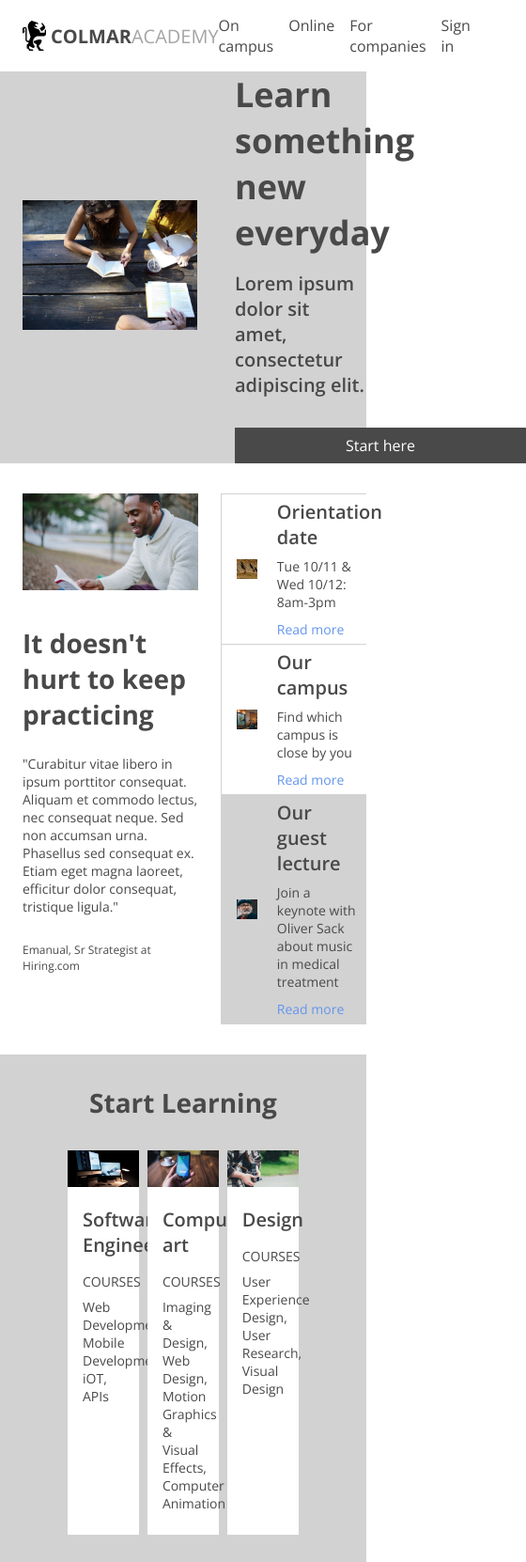
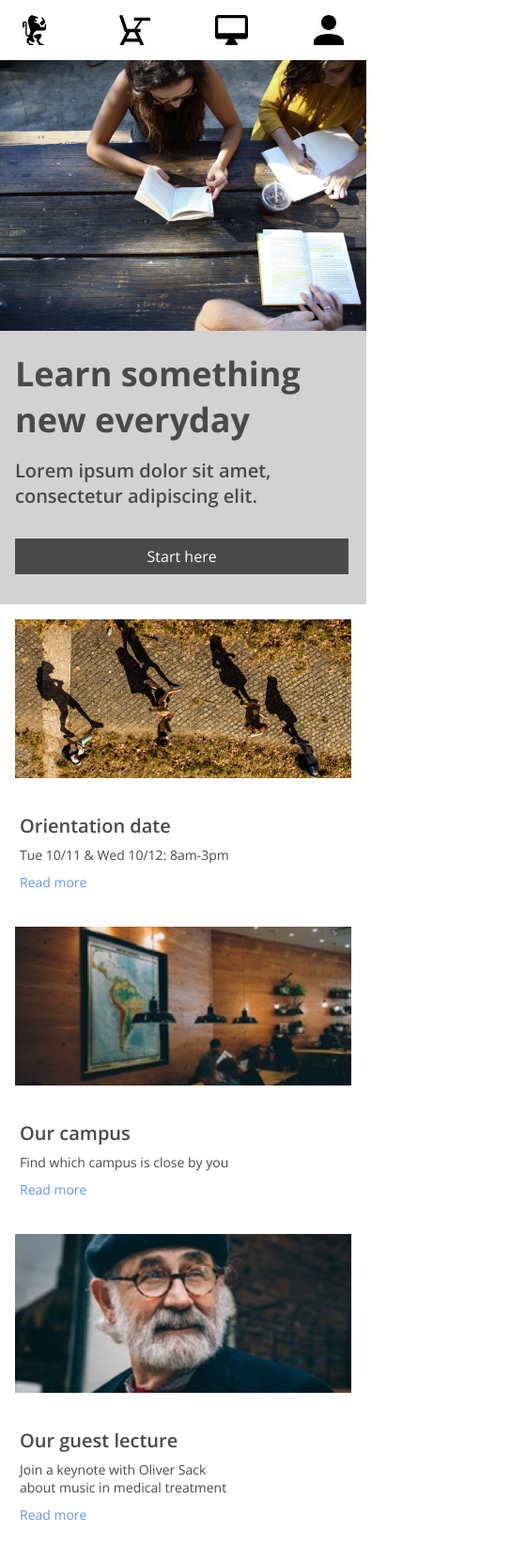
Before and after one commit to kimdrezdon/colmar-academy, a plain HTML site: page index.html in a window 390 px wide. Shown: the top 1662 px of the page at 94% size, 560 px wide, since content can reach past the window. Drawn offline with nearby package versions, Linux system fonts and the light colour scheme.

Commit message:
Add media queries for mobile screens

```diff
--- a/index.html
+++ b/index.html
@@ -17,11 +17,16 @@
             <h1>COLMAR<span>ACADEMY</span></h1>
         </div>
         <div class="nav">
-            <ul>
+            <ul class="link-text">
                 <li>On campus</li>
                 <li>Online</li>
                 <li>For companies</li>
                 <li>Sign in</li>
+            </ul>
+            <ul class="link-icons">
+                <li><img src="resources/images/ic-on-campus-cropped.svg" alt="Campus icon"></li>
+                <li><img src="resources/images/ic-online-cropped.svg" alt="Online icon"></li>
+                <li><img src="resources/images/ic-login-cropped.svg" alt="Login icon"></li>
             </ul>
         </div>
     </header>
@@ -50,7 +55,10 @@
             </div>
             <div class="info-aside">
                 <div class="read-more">
-                    <img src="resources/images/information-orientation.jpg" alt="Students walking a path">
+                    <img class="browser-image" src="resources/images/information-orientation.jpg"
+                        alt="Students walking a path">
+                    <img class="mobile-image" src="resources/images/information-orientation-mobile.jpg"
+                        alt="Students walking a path">
                     <div class="read-more-text">
                         <h3>Orientation date</h3>
                         <p>Tue 10/11 & Wed 10/12: 8am-3pm</p>
@@ -59,7 +67,10 @@
 
                 </div>
                 <div class="read-more">
-                    <img src="resources/images/information-campus.jpg" alt="Students studying in a cafe">
+                    <img class="browser-image" src="resources/images/information-campus.jpg"
+                        alt="Students studying in a cafe">
+                    <img class="mobile-image" src="resources/images/information-campus-mobile.jpg"
+                        alt="Students studying in a cafe">
                     <div class="read-more-text">
                         <h3>Our campus</h3>
                         <p>Find which campus is close by you</p>
@@ -68,7 +79,9 @@
 
                 </div>
                 <div class="read-more">
-                    <img src="resources/images/information-guest-lecture.jpg" alt="Professor">
+                    <img class="browser-image" src="resources/images/information-guest-lecture.jpg" alt="Professor">
+                    <img class="mobile-image" src="resources/images/information-guest-lecture-mobile.jpg"
+                        alt="Professor">
                     <div class="read-more-text">
                         <h3>Our guest lecture</h3>
                         <p>Join a keynote with Oliver Sack <br>about music in medical treatment</p>
--- a/style.css
+++ b/style.css
@@ -47,6 +47,35 @@ li + li {
     padding-left: 16px;
 }
 
+ul.link-icons {
+    display: none;
+}
+
+@media only screen and (max-width: 430px) {
+    .logo h1 {
+        display: none;
+    }
+
+    ul.link-text {
+        display: none;
+    }
+
+    .nav {
+        width: 70%;
+    }
+
+    ul.link-icons {
+        display: flex;
+        justify-content: space-between;
+        list-style: none;
+        height: 32px;
+    }
+
+    ul.link-icons img {
+        height: 100%;
+    }
+}
+
 /* Banner section */
 
 .banner {
@@ -71,6 +100,7 @@ li + li {
 
 .banner-aside h1 {
     font-size: 36px;
+    margin-top: 16px;
 }
 
 .banner-aside h3 {
@@ -83,12 +113,26 @@ li + li {
     text-align: center;
     background-color: rgb(73, 73, 73);
     padding: 8px 0;
-    width: 310px;
+    width: 80%;
+    margin-bottom: 32px;
 }
 
 .button a {
     color: white;
     text-decoration: none;
+}
+
+@media only screen and (max-width: 430px) {
+    .banner {
+        flex-direction: column;
+        justify-content: flex-start;
+    }
+
+    .banner-main,
+    .banner-aside {
+        width: 100%;
+        margin: 0;
+    }
 }
 
 /* Information section */
@@ -134,6 +178,10 @@ li + li {
     border-left: solid rgb(210, 210, 210) 1px;
 }
 
+img.mobile-image {
+    display: none;
+}
+
 .read-more img {
     width: 35%;
     padding: 16px;
@@ -163,11 +211,61 @@ li + li {
 }
 
 .read-more:nth-child(1) {
-    border-top: solid rgb(210, 210, 210) 1px;;
+    border-top: solid rgb(210, 210, 210) 1px;
 }
 
 .read-more:nth-child(3) {
     background-color: rgb(210, 210, 210);
+}
+
+@media only screen and (max-width: 430px) {
+    .info-aside {
+        width: 100%;
+        margin: 16px 16px 32px 16px;
+    }
+
+    .info-main {
+        display: none;
+    }
+
+    .read-more {
+        border: none;
+        flex-direction: column;
+    }
+
+    img.browser-image {
+        display: none;
+    }
+
+    img.mobile-image {
+        display: block;
+    }
+
+    .read-more img {
+        padding: 0;
+    }
+
+    .read-more:nth-child(1) {
+        border-top: none;
+    }
+
+    .read-more:nth-child(3) {
+        background-color: white;
+    }
+
+    .read-more img {
+        width: 100%;
+        height: auto;
+    }
+
+    .read-more-text {
+        width: 100%;
+        margin: 32px 16px;
+    }
+
+    .button {
+        width: 95%;
+    }
 }
 
 /* Courses section */
@@ -218,6 +316,34 @@ li + li {
 .course-text p {
     font-size: 14px;
     font-weight: 300;
+}
+
+@media only screen and (max-width: 430px) {
+    .courses {
+        background-color: white;
+        border-top: solid rgb(210, 210, 210) 1px;
+    }
+
+    .courses h2 {
+        padding: 32px 0 0 0;
+    }
+
+    .course-container {
+        flex-direction: column;
+        margin: 16px 16px 32px 16px;
+    }
+
+    .course {
+        background-color: rgb(210, 210, 210);
+        width: 100%;
+        margin-bottom: 8px;
+    }
+
+    .course-image,
+    .course-text h5,
+    .course-text p {
+        display: none;
+    }
 }
 
 /* Thesis section */
```
Also changed, not shown: resources/images/ic-login-cropped.svg (added), resources/images/ic-login.svg (deleted), resources/images/ic-on-campus-cropped.svg (added), resources/images/ic-on-campus.svg (deleted), resources/images/ic-online-cropped.svg (added), resources/images/ic-online.svg (deleted).
